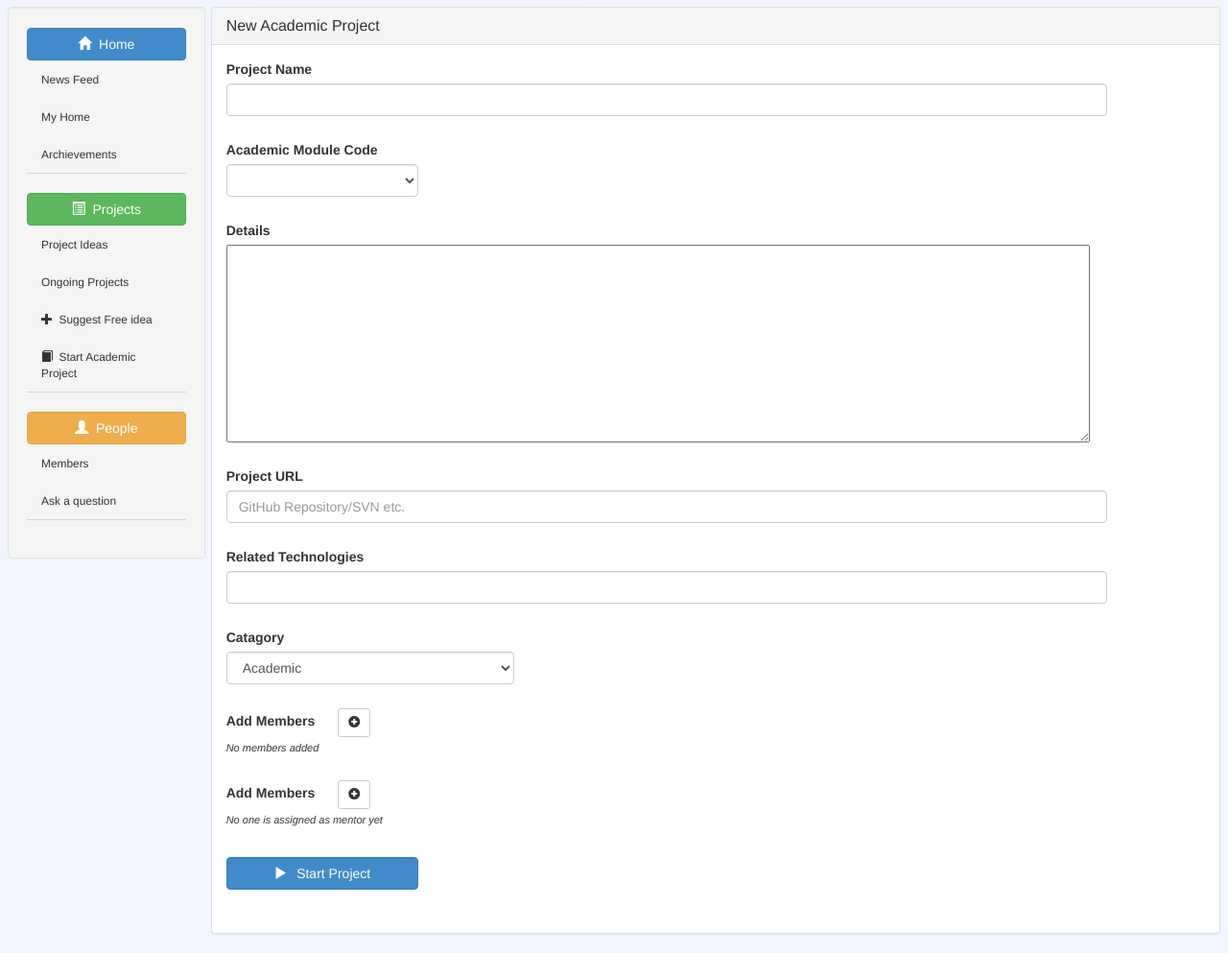
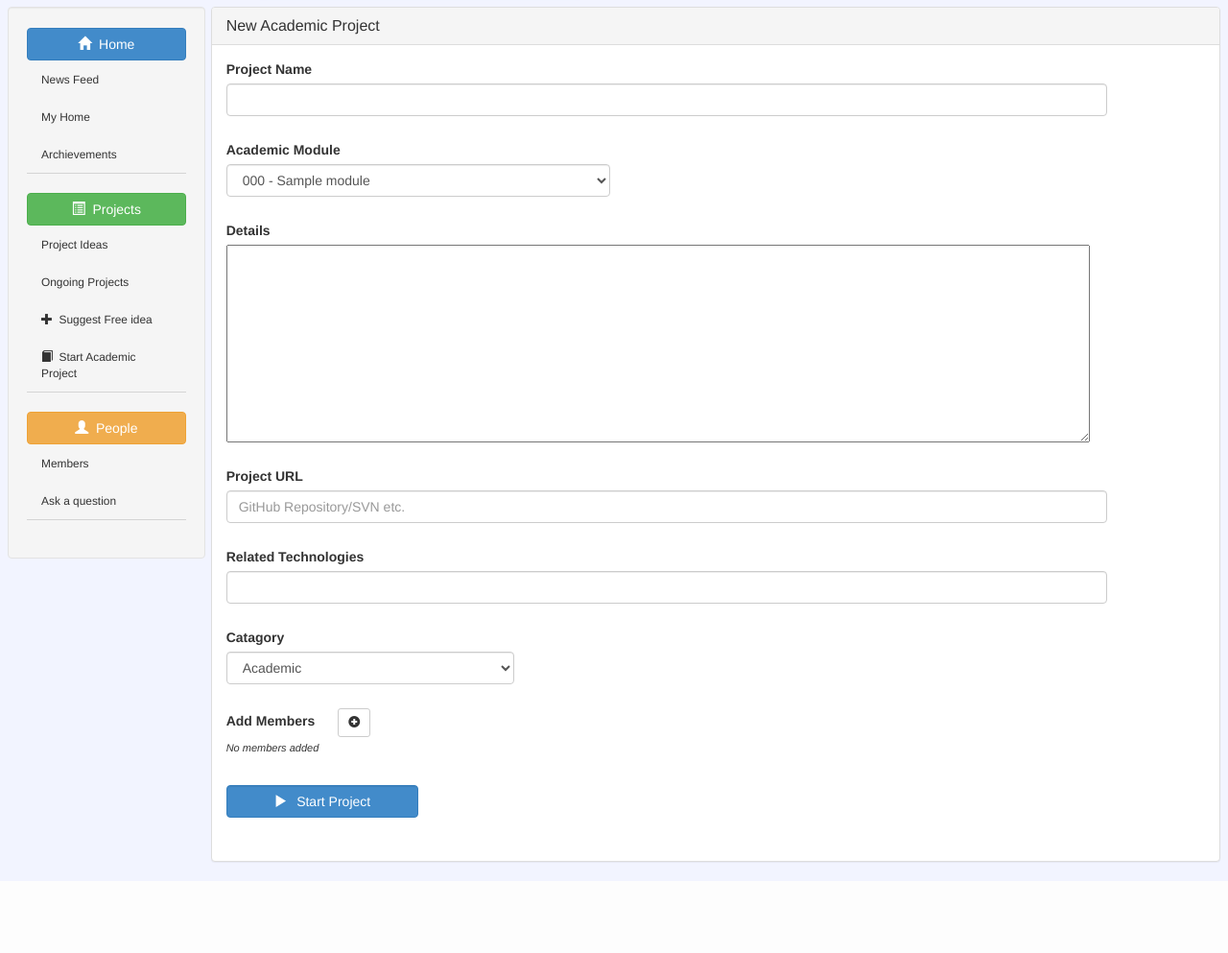
Before and after one commit to deepal/andromeda, a PHP site: page /plus/academic/newproject.php in a window 1280 px wide. Shown: the part 51-1044 px from the top of the page at 96% size. After the commit the page ends 950 px from the top, so only its background shows below. Run offline with PHP 8.4, Linux system fonts and the light colour scheme; a user stored in the database is signed in; data comes from the database, SQL or seed files in the repository; tables that the repository leaves empty hold one stand-in row (values such as "Sample post"); lists and menus that the app fills with data are empty; some libraries are stand-ins or nearby versions.

Commit message:
Edited new academic project page

```diff
--- a/academic/newproject.php
+++ b/academic/newproject.php
@@ -306,6 +306,9 @@
 
 
      <!-- InstanceBeginEditable name="Main-body" -->
+     <?php
+	 	require_once("../config/dbcon.php");
+	 ?>
       <div id="projectlist" class="panel panel-default">
         <div class="panel-heading panel-heading-custom">
             	<h1 class="panel-title">New Academic Project</h1>
@@ -319,10 +322,20 @@
                     <input class="form-control" type="text" id="pname" name="pname"/>
                 </div>
                 <div class="form-group">
-                	<label for="pmodule">Academic Module Code</label>
+                	<label for="pmodule">Academic Module</label>
                     <select class="form-control" name="pmodule" id="pmodule">
-                    	<?
-
+                    	<?php
+							$result = mysqli_query($con,"select * from academic_modules order by module_code");
+							if(!$result){
+								die(mysqli_error($con));
+							}
+							echo mysqli_num_rows($result);
+							while($row = $result->fetch_assoc()){
+								echo "<option value='".$row['module_code']."'>";
+								echo $row['module_code'];
+								echo " - ";
+								echo $row['module_name']."</option>";
+							}
 						?>
                     </select>
                 </div>
@@ -345,7 +358,6 @@
                 	<label for="pcatagory">Catagory</label>
                     <select id="pcatagory" name="pcatagory" class="form-control">
 						<?php
-                            require_once("../config/dbcon.php");
                             $dbcon = new DBConnection();
                             $con = $dbcon->connect();
                             $res = mysqli_query($con,"select * from catagories order by cat_name");
@@ -365,14 +377,6 @@
                     </div>
                 </div>
 
-                <div class="form-group">
-                	<label for="pmentors">Add Members</label>
-                    <button id="addmentors-btn" class="btn btn-default btn-sm"><span class="glyphicon glyphicon-plus-sign"></span></button>
-                    <div id="mentorslist-div">
-                    	<!-- content is included through scripts -->
-                        <span class="note">No one is assigned as mentor yet</span>
-                    </div>
-                </div>
 
                 <div class="form-group">
                 	<button type="submit" class="form-control btn btn-primary"><span class='glyphicon glyphicon-play'></span>Start Project</button>
@@ -382,6 +386,7 @@
             </form>
 
         </div>
+
       </div>
      <!-- InstanceEndEditable -->
 
--- a/css/academicprojects.css
+++ b/css/academicprojects.css
@@ -34,5 +34,5 @@
 }
 
 #pmodule{
-	width:200px;
+	width:400px;
 }
```
Also changed, not shown: myhome.php (+1 -10 lines), css/homepage-styles.css (line endings or trailing spaces).
